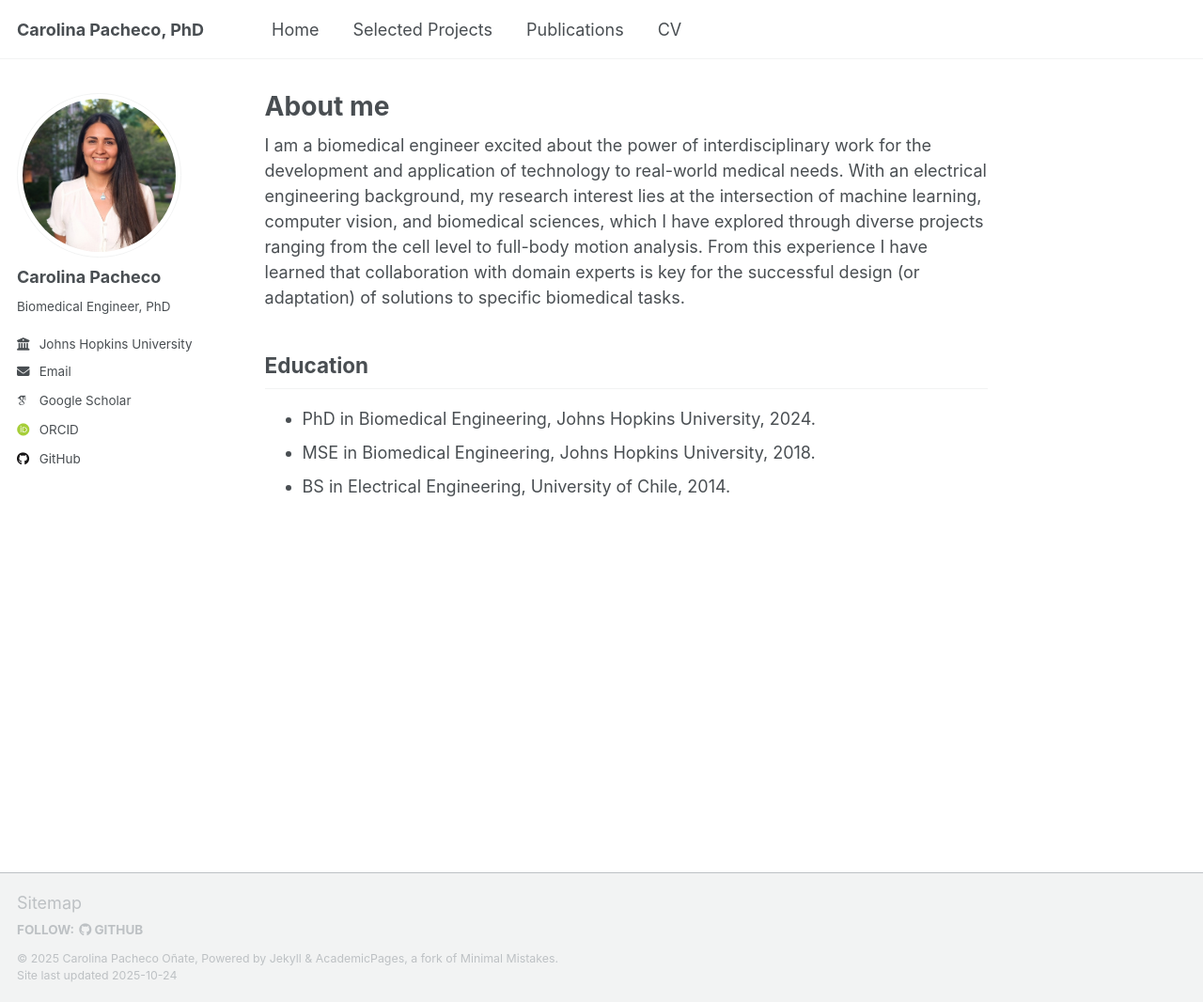
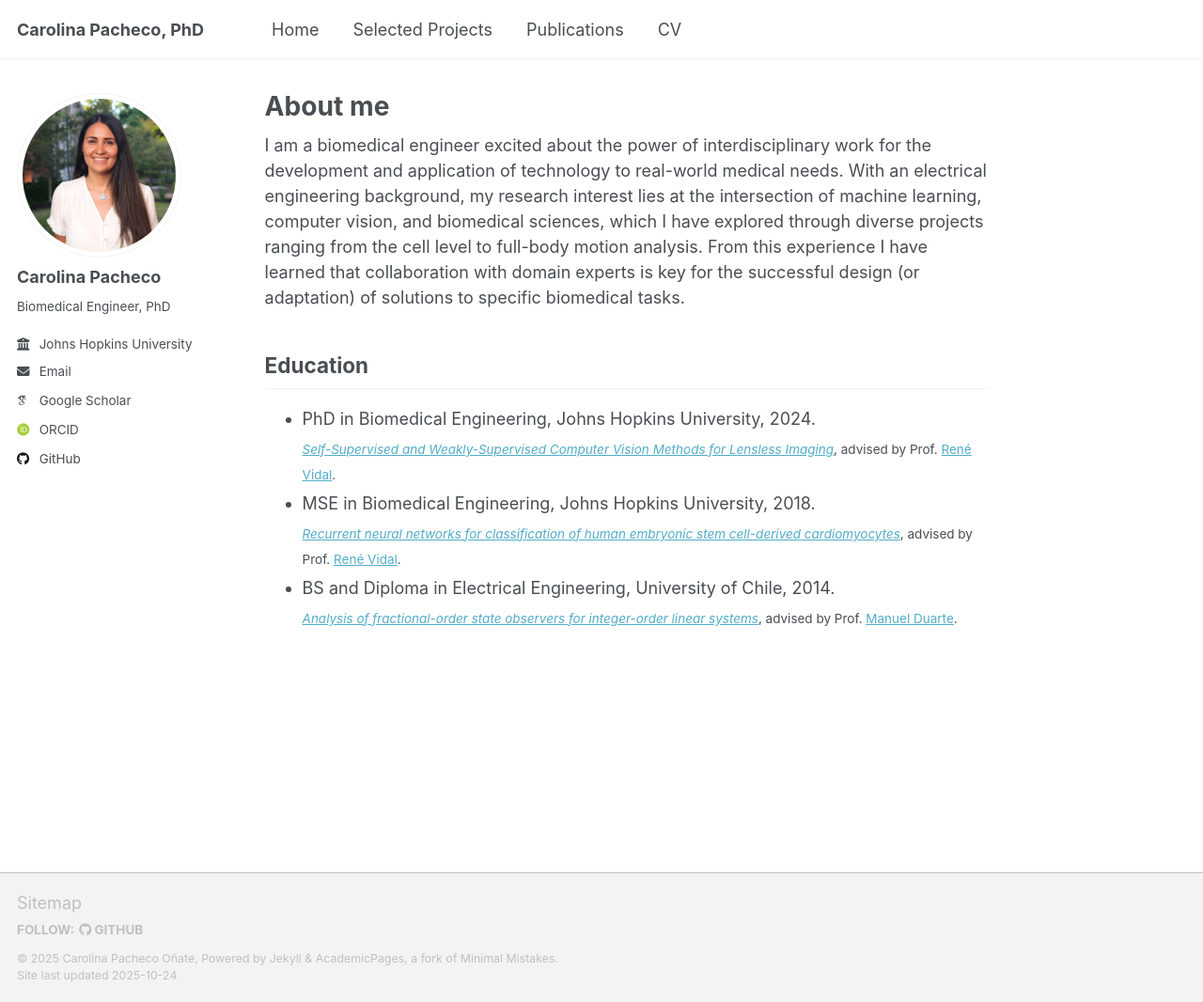
Before and after one commit to carolina-pacheco/carolina-pacheco.github.io, a Jekyll site: the page built from _pages/about.md, in a window 1280 px wide and 1066 px high. Shown: the whole window at 94% size. Built offline with Jekyll 4.4.1, drawn with Linux system fonts in a browser that asks for light colours; some web fonts are replaced; a script that is not in the unit is left out.

Commit message:
Update about.md
added theses' details

```diff
--- a/_pages/about.md
+++ b/_pages/about.md
@@ -12,6 +12,9 @@ I am a biomedical engineer excited about the power of interdisciplinary work for
 
 Education
 ------
-- PhD in Biomedical Engineering, Johns Hopkins University, 2024.
-- MSE in Biomedical Engineering, Johns Hopkins University, 2018.
-- BS in Electrical Engineering, University of Chile, 2014.
+- PhD in Biomedical Engineering, Johns Hopkins University, 2024.<br>
+   <sub> [*Self-Supervised and Weakly-Supervised Computer Vision Methods for Lensless Imaging*](https://jscholarship.library.jhu.edu/handle/1774.2/70256), advised by Prof. [René Vidal](https://www.grasp.upenn.edu/people/rene-vidal/). <sub>
+- MSE in Biomedical Engineering, Johns Hopkins University, 2018. <br>
+  <sub> [*Recurrent neural networks for classification of human embryonic stem cell-derived cardiomyocytes*](http://jhir.library.jhu.edu/handle/1774.2/60153), advised by Prof. [René Vidal](https://www.grasp.upenn.edu/people/rene-vidal/). <sub>
+- BS and Diploma in Electrical Engineering, University of Chile, 2014. <br>
+    <sub> [*Analysis of fractional-order state observers for integer-order linear systems*](https://repositorio.uchile.cl/handle/2250/115614), advised by Prof. [Manuel Duarte](https://investigadores.anid.cl/es/public_search/researcher?id=4756). <sub>
```
